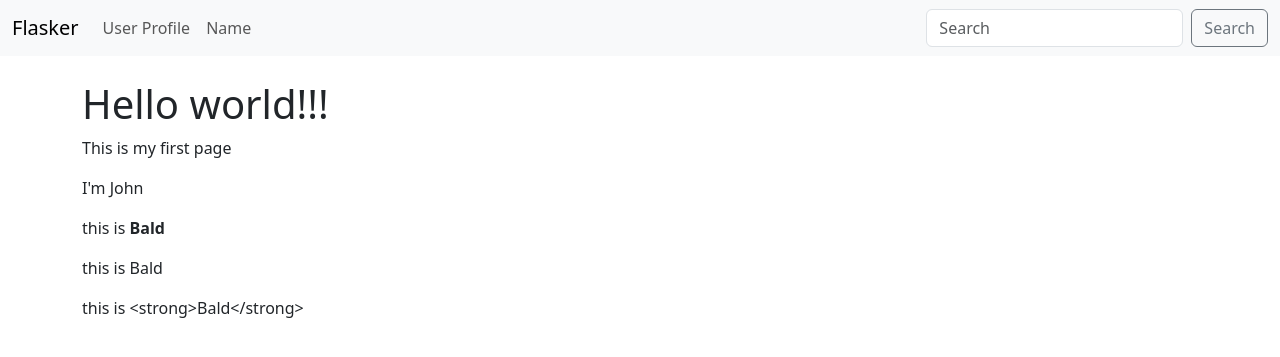
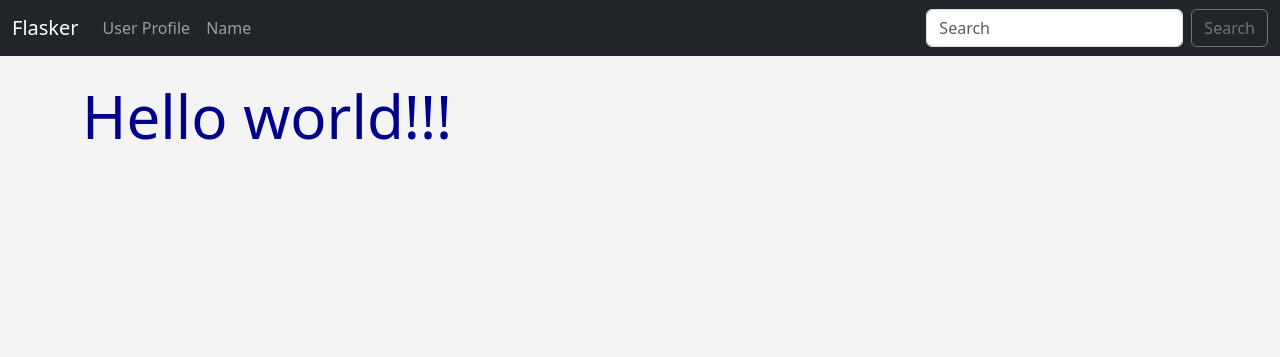
Before and after one commit to CapitainFan/Flasker, a Flask app: page / in a window 1280 px wide. Shown: the top 357 px of the page. Run offline with Flask 3, Linux system fonts and the light colour scheme.

Commit message:
added static

```diff
--- a/hello.py
+++ b/hello.py
@@ -10,10 +10,7 @@ app.config['SECRET_KEY'] = "my secret key"
 # create a route decaretor
 @app.route('/')
 def index():
-    first_name = "John"
-    stuff = "this is <strong>Bald</strong>"
-    return render_template("index.html", first_name=first_name,
-                           stuff=stuff)
+    return render_template("index.html")
 
 @app.route('/user/<name>')
 def user(name):
--- /dev/null
+++ b/static/css/style.css
@@ -0,0 +1,8 @@
+h1 {
+    color: darkblue;
+    font-size: 60px;
+}
+
+body {
+    background: #f4f4f4;
+}
--- /dev/null
+++ b/static/js/myfile.js
@@ -0,0 +1 @@
+document.getElementById('demo').innerHTML = "This was created with JavaScript";
--- a/templates/base.html
+++ b/templates/base.html
@@ -5,6 +5,7 @@
     <meta name="viewport" content="width=device-width, initial-scale=1">
     <title>Flasker</title>
     <link href="https://cdn.jsdelivr.net/npm/bootstrap@5.3.2/dist/css/bootstrap.min.css" rel="stylesheet" integrity="sha384-T3c6CoIi6uLrA9TneNEoa7RxnatzjcDSCmG1MXxSR1GAsXEV/Dwwykc2MPK8M2HN" crossorigin="anonymous">
+    <link href="{{ url_for('static', filename='css/style.css') }}" rel="stylesheet">
   </head>
   <body>
     {% include 'navbar.html' %}
--- a/templates/index.html
+++ b/templates/index.html
@@ -1,14 +1,4 @@
 {% extends 'base.html' %}
 {% block content %}
     <h1>Hello world!!!</h1>
-
-    <p>This is my first page</p>
-
-    <p> I'm {{ first_name }} </p>
-
-    <p> {{ stuff|safe }} </p>
-
-    <p> {{ stuff|striptags }} </p>
-
-    <p> {{ stuff }} </p>
 {% endblock %}
--- a/templates/name.html
+++ b/templates/name.html
@@ -10,6 +10,10 @@
 
     {% if name %}
         <h1>Hello {{ name }}!!</h1>
+        <br/>
+        <img src="{{ url_for('static', filename='images/main.png')}}" width=1100>
+        <p id="demo">This is stuff...</p>
+        <script src="{{ url_for('static', filename='js/myfile.js')}}"></script>
     {% else %}
         <h1>What's your name?</h1>
         <br/>
--- a/templates/navbar.html
+++ b/templates/navbar.html
@@ -1,4 +1,4 @@
-<nav class="navbar navbar-expand-lg bg-body-tertiary">
+<nav class="navbar navbar-expand-lg navbar-dark bg-dark">
     <div class="container-fluid">
       <a class="navbar-brand" href="/">Flasker</a>
 
```
Also changed, not shown: static/images/main.png (added), 2 other files.
